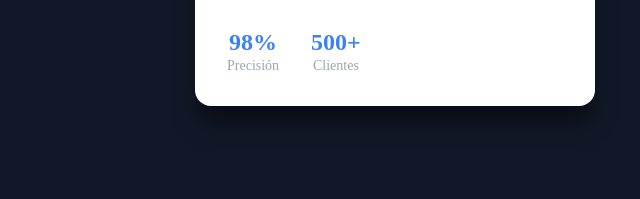
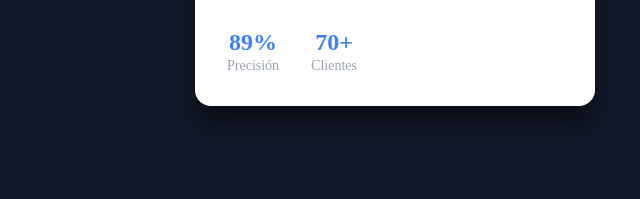
Before and after one commit to VectraWeb/Luis-EstudioContable, a plain HTML site: page index.html in a window 1280 px wide. Shown: the part 479-678 px from the top of the page, 553-1193 px from the left. Drawn offline with Linux system fonts and the light colour scheme.

Commit message:
index.html

```diff
--- a/index.html
+++ b/index.html
@@ -69,11 +69,11 @@
                         </div>
                         <div class="card-stats">
                             <div class="stat">
-                                <span class="stat-number">98%</span>
+                                <span class="stat-number">89%</span>
                                 <span class="stat-label">Precisión</span>
                             </div>
                             <div class="stat">
-                                <span class="stat-number">500+</span>
+                                <span class="stat-number">70+</span>
                                 <span class="stat-label">Clientes</span>
                             </div>
                         </div>
@@ -360,4 +360,5 @@
 
     <script src="script.js"></script>
 </body>
+
 </html>
```
